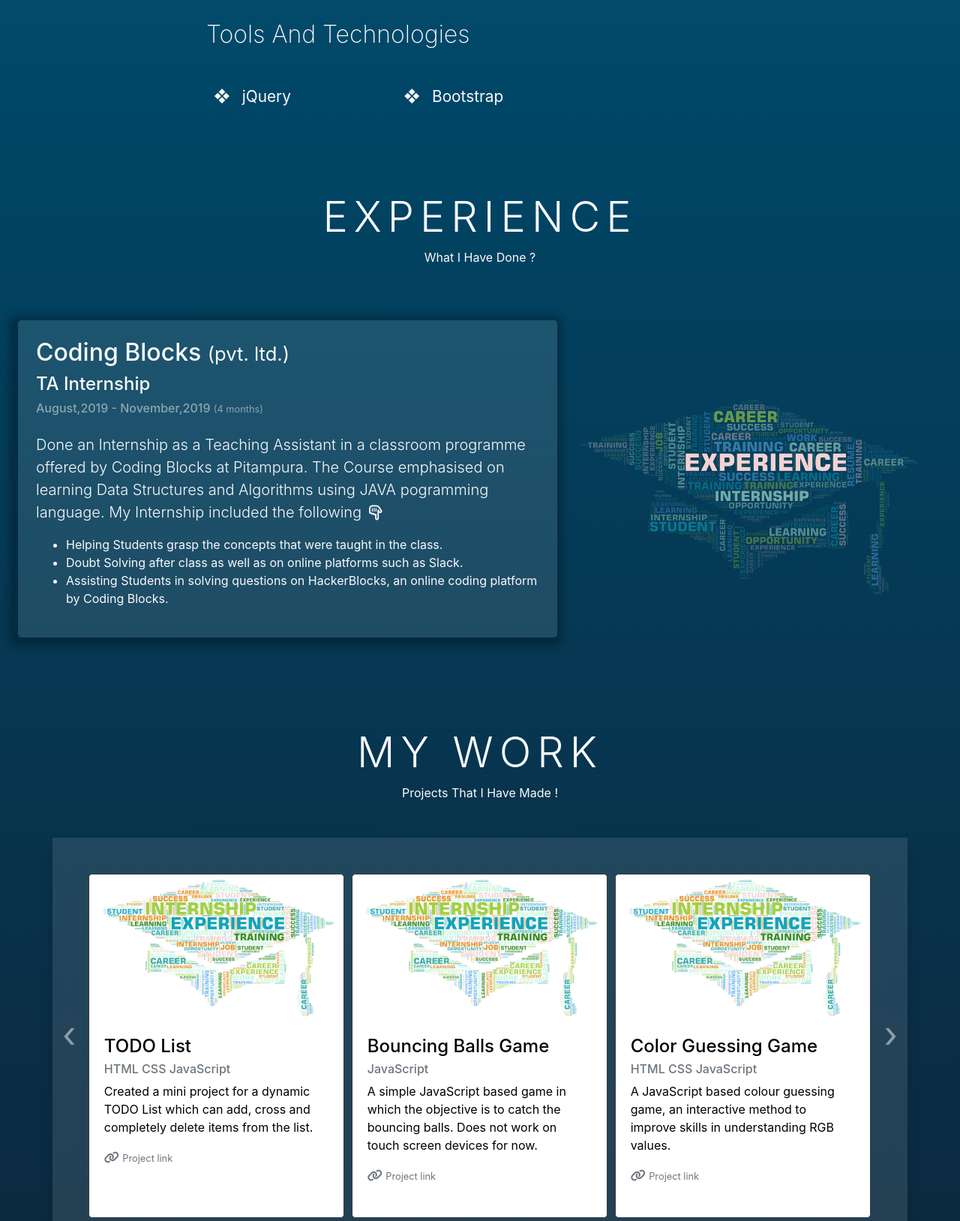
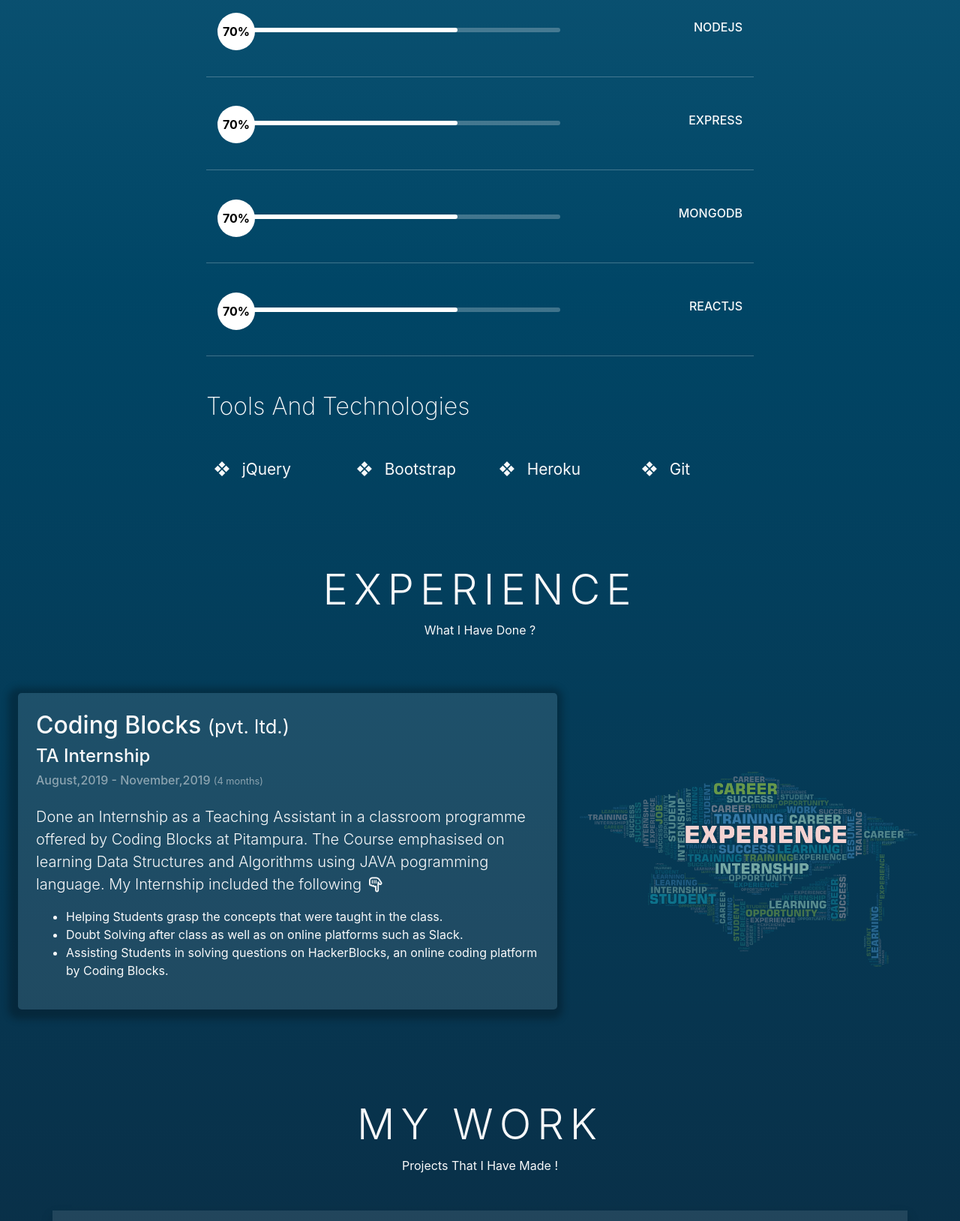
Before and after one commit to VIVEK-JAIN17/VIVEK-JAIN17.github.io, a website: page index.html in a window 1280 px wide. Shown: the part 2106-3734 px from the top of the page at 75% size. Drawn offline with nearby package versions, Linux system fonts and the light colour scheme.

Commit message:
update portfolio

```diff
--- a/index.html
+++ b/index.html
@@ -22,7 +22,7 @@
 
         <nav id="mainNavbar" class="navbar navbar-expand-lg navbar-dark py-md-3 fixed-top">
             <a class="navbar-brand" href="#">My Portfolio</a>
-            <a href="Resume.pdf" title="resume.pdf"
+            <a href="VivekJainResume2021.pdf" title="resume.pdf"
                 class="btn btn-outline-aqua rounded d-none d-lg-inline-block ml-lg-3">Resume</a>
             <button class="navbar-toggler" type="button" data-toggle="collapse" data-target="#navbarSupportedContent"
                 aria-controls="navbarSupportedContent" aria-expanded="false" aria-label="Toggle navigation">
@@ -53,7 +53,7 @@
                         <a href="#contact" class="nav-link"> Contact</a>
                     </li>
                     <li class="nav-item">
-                        <a href="Resume.pdf" class="nav-link d-lg-none"> Resume</a>
+                        <a href="VivekJainResume2021.pdf" class="nav-link d-lg-none"> Resume</a>
                     </li>
                 </ul>
             </div>
@@ -194,21 +194,70 @@
                             </div>
                         </div>
 
-                        <!-- <div class="container-fluid">
+                        <div class="container-fluid separate">
                             <div class="row my-4 py-4 align-items-center">
                                 <div class="col-md-8 order-2 order-md-1">
                                     <div class="skill-item">
                                         <div class="skill-bar rounded-pill">
-                                            <span class="span-circle">90%</span>
+                                            <span class="span-circle">70%</span>
                                             <div class="filled-bar rounded-pill"></div>
                                         </div>
                                     </div>
                                 </div>
                                 <div class="mb-4 mb-md-0 col-md-4 order-1 order-md-2 text-md-right">
-                                    <h6>another skill</h6>
+                                    <h6>NodeJS</h6>
                                 </div>
                             </div>
-                        </div> -->
+                        </div>
+
+                        <div class="container-fluid separate ">
+                            <div class="row my-4 py-4 align-items-center">
+                                <div class="col-md-8 order-2 order-md-1">
+                                    <div class="skill-item">
+                                        <div class="skill-bar rounded-pill">
+                                            <span class="span-circle">70%</span>
+                                            <div class="filled-bar rounded-pill"></div>
+                                        </div>
+                                    </div>
+                                </div>
+                                <div class="mb-4 mb-md-0 col-md-4 order-1 order-md-2 text-md-right">
+                                    <h6>Express</h6>
+                                </div>
+                            </div>
+                        </div>
+
+                        <div class="container-fluid separate">
+                            <div class="row my-4 py-4 align-items-center">
+                                <div class="col-md-8 order-2 order-md-1">
+                                    <div class="skill-item">
+                                        <div class="skill-bar rounded-pill">
+                                            <span class="span-circle">70%</span>
+                                            <div class="filled-bar rounded-pill"></div>
+                                        </div>
+                                    </div>
+                                </div>
+                                <div class="mb-4 mb-md-0 col-md-4 order-1 order-md-2 text-md-right">
+                                    <h6>mongodb</h6>
+                                </div>
+                            </div>
+                        </div>
+
+                        <div class="container-fluid separate">
+                            <div class="row my-4 py-4 align-items-center">
+                                <div class="col-md-8 order-2 order-md-1">
+                                    <div class="skill-item">
+                                        <div class="skill-bar rounded-pill">
+                                            <span class="span-circle">70%</span>
+                                            <div class="filled-bar rounded-pill"></div>
+                                        </div>
+                                    </div>
+                                </div>
+                                <div class="mb-4 mb-md-0 col-md-4 order-1 order-md-2 text-md-right">
+                                    <h6>reactjs</h6>
+                                </div>
+                            </div>
+                        </div>
+
                     </div>
                 </div>
 
@@ -222,19 +271,24 @@
                         <h2 class="text-wt-200 my-5">Tools And Technologies</h2>
 
                         <div class="row justify-content-start align-items-center">
-                            <div class="col-6 col-md-4">
+                            <div class="col-6 col-md-3">
                                 <ul class="TnT">
                                     <li class="">jQuery</li>
-                                    <!--<li class="">Bootstrap</li>
-                                    <li class="">SQL</li> -->
                                 </ul>
                             </div>
-                            <div class="col-6 col-md-4">
+                            <div class="col-6 col-md-3">
                                 <ul class="TnT">
                                     <li class="">Bootstrap</li>
-                                    <!--<li class="">React JS</li>
-                                    <li class="">Angular JS</li>
-                                    <li class="">Node JS</li> -->
+                                </ul>
+                            </div>
+                            <div class="col-6 col-md-3">
+                                <ul class="TnT">
+                                    <li class="">Heroku</li>
+                                </ul>
+                            </div>
+                            <div class="col-6 col-md-3">
+                                <ul class="TnT">
+                                    <li class="">Git</li>
                                 </ul>
                             </div>
                         </div>
@@ -259,7 +313,8 @@
                     <p class="lead pt-3">Done an Internship as a Teaching Assistant in a classroom programme offered by
                         Coding Blocks at Pitampura. The Course emphasised on learning Data Structures and Algorithms
                         using JAVA pogramming language. My Internship included the following
-                        <i class="fa fa-hand-pointer-o fa-rotate-180  ml-1" aria-hidden="true"></i></p>
+                        <i class="fa fa-hand-pointer-o fa-rotate-180  ml-1" aria-hidden="true"></i>
+                    </p>
                     <ul class="hand-right">
                         <li>Helping Students grasp the concepts that were taught in the class.</li>
                         <li>Doubt Solving after class as well as on online platforms such as Slack.</li>
@@ -301,33 +356,88 @@
                 <div class="row-justify-content-center align-items-center">
                     <div class="owl-carousel owl-theme">
                         <div class="item">
-                            <div class="card border-dark rounded-lg"><img src="Images/Work2.png" alt="project Image 1"
-                                    class="img-fluid card-img-top">
+                            <div class="card border-dark rounded-lg"><img src="Images/Work2.png"
+                                    alt="placeholder Image 4" class="img-fluid card-img-top">
                                 <div class="card-body">
-                                    <h4 class="card-title">TODO List</h4>
+                                    <h4 class="card-title">YelpCampApp</h4>
                                     <h5 class="d-none">blank</h5>
-                                    <h6 class="card-subtitle text-muted pb-2">HTML CSS JavaScript</h6>
-                                    <p class="card-text">Created a mini project for a dynamic TODO List which can add,
-                                        cross and completely delete items from the list.
+                                    <h6 class="card-subtitle text-muted pb-2">Express Node MongoDB</h6>
+                                    <p class="card-text">A Web application that let's users post 'campgrounds' on the
+                                        app. Worked on User Authentication and Authorisation, RESTful APIs and Cloud
+                                        (Heroku).
                                     </p>
-                                    <a href="https://vivek-jain17.github.io/todoList/" target="_blank"
-                                        class="text-secondary"> <i class="fa fa-link"></i>
+                                    <a href="https://yelpcampapp.herokuapp.com" target="_blank" class="text-secondary">
+                                        <i class="fa fa-link"></i>
                                         <small>Project link</small></a>
                                 </div>
                             </div>
                         </div>
                         <div class="item">
-                            <div class="card border-dark rounded-lg"><img src="Images/Work2.png" alt="project Image 2"
+                            <div class="card border-dark rounded-lg"><img src="Images/Work2.png" alt="placeholder Image"
                                     class="img-fluid card-img-top">
                                 <div class="card-body">
-                                    <h4 class="card-title">Bouncing Balls Game</h4>
+                                    <h4 class="card-title">Blog App</h4>
                                     <h5 class="d-none">blank</h5>
-                                    <h6 class="card-subtitle text-muted pb-2">JavaScript</h6>
-                                    <p class="card-text">A simple JavaScript based game in which the objective is to
-                                        catch the bouncing balls. Does not work on touch screen devices for now.
+                                    <h6 class="card-subtitle text-muted pb-2">Express Node MongoDB</h6>
+                                    <p class="card-text">A web application that let's users post 'Blogs' on the app.
+                                        Supports User Authntication and CRUD operations via MongoDB.
                                     </p>
-                                    <a href="https://vivek-jain17.github.io/bounceBalls/" target="_blank"
-                                        class="text-secondary"> <i class="fa fa-link"></i>
+                                    <a href="https://github.com/vivek-jain17/BlogApp" target="_blank"
+                                        class="text-secondary nav-link p-0">
+                                        <i class="fa fa-link"></i>
+                                        <small>Project link</small></a>
+                                </div>
+                            </div>
+                        </div>
+                        <div class="item">
+                            <div class="card border-dark rounded-lg"><img src="Images/Work2.png" alt="placeholder Image"
+                                    class="img-fluid card-img-top">
+                                <div class="card-body">
+                                    <h4 class="card-title">Movie App</h4>
+                                    <h5 class="d-none">blank</h5>
+                                    <h6 class="card-subtitle text-muted pb-2">Express Node EJS</h6>
+                                    <p class="card-text">A simple web application that uses OMDb API to fetch data of
+                                        Movies/TV-shows and displays them to user in an Interactive format. Supports
+                                        search operation.
+                                    </p>
+                                    <a href="https://github.com/vivek-jain17/MovieApp" target="_blank"
+                                        class="text-secondary nav-link p-0">
+                                        <i class="fa fa-link"></i>
+                                        <small>Project link</small></a>
+                                </div>
+                            </div>
+                        </div>
+                        <div class="item">
+                            <div class="card border-dark rounded-lg"><img src="Images/Work2.png" alt="placeholder Image"
+                                    class="img-fluid card-img-top">
+                                <div class="card-body">
+                                    <h4 class="card-title">Expensify</h4>
+                                    <h5 class="d-none">blank</h5>
+                                    <h6 class="card-subtitle text-muted pb-2">ReactJS Redux</h6>
+                                    <p class="card-text">A React application that let's users add several 'expenses' and
+                                        manages them for users. Users can also put a special 'note' regarding expense.
+                                    </p>
+                                    <a href="https://github.com/vivek-jain17/Expensify" target="_blank"
+                                        class="text-secondary nav-link p-0">
+                                        <i class="fa fa-link"></i>
+                                        <small>Project link</small></a>
+                                </div>
+                            </div>
+                        </div>
+                        <div class="item">
+                            <div class="card border-dark rounded-lg"><img src="Images/Work2.png" alt="placeholder Image"
+                                    class="img-fluid card-img-top">
+                                <div class="card-body">
+                                    <h4 class="card-title">Indecision App</h4>
+                                    <h5 class="d-none">blank</h5>
+                                    <h6 class="card-subtitle text-muted pb-2">ReactJS SCSS</h6>
+                                    <p class="card-text">A simple React application that takes in several to-do items
+                                        and then picks one of them at random. Users can either remove a particular item
+                                        or all the items in the list.
+                                    </p>
+                                    <a href="https://github.com/vivek-jain17/IndecisionApp" target="_blank"
+                                        class="text-secondary nav-link p-0">
+                                        <i class="fa fa-link"></i>
                                         <small>Project link</small></a>
                                 </div>
                             </div>
@@ -348,54 +458,6 @@
                                 </div>
                             </div>
                         </div>
-                        <div class="item">
-                            <div class="card border-dark rounded-lg"><img src="Images/Work2.png"
-                                    alt="placeholder Image 4" class="img-fluid card-img-top">
-                                <div class="card-body">
-                                    <h4 class="card-title">YelpCampApp</h4>
-                                    <h5 class="d-none">blank</h5>
-                                    <h6 class="card-subtitle text-muted pb-2">Express Node MongoDB</h6>
-                                    <p class="card-text">A Web application built upon ExpressJS and NodeJS and uses
-                                        MongoDB for database storage. Supports User Authentication and RESTful APIs.
-                                    </p>
-                                    <a href="https://yelpcampapp.herokuapp.com" target="_blank"
-                                        class="text-secondary">
-                                        <i class="fa fa-link"></i>
-                                        <small>Project link</small></a>
-                                </div>
-                            </div>
-                        </div>
-                        <!-- <div class="item">
-                            <div class="card border-dark rounded-lg"><img src="Images/Work2.png" alt="placeholder Image"
-                                    class="img-fluid card-img-top">
-                                <div class="card-body">
-                                    <h4 class="card-title">project 5</h4>
-                                    <p class="card-text">Lorem ipsum dolor sit amet consectetur adipisicing elit.
-                                        Quas dicta similique laudantium eum sapiente. Laboriosam est fuga suscipit
-                                        obcaecati fugiat?
-                                    </p>
-                                    <a href="#" target="_blank" class="text-secondary nav-link p-0 disabled">
-                                        <i class="fa fa-link"></i>
-                                        <small>Project link</small></a>
-                                </div>
-                            </div>
-                        </div> -->
-                        <!-- <div class="item">
-                            <div class="card border-dark rounded-lg"><img src="Images/Work2.png" alt="placeholder Image"
-                                    class="img-fluid card-img-top">
-                                <div class="card-body">
-                                    <h4 class="card-title">project 6</h4>
-                                    <p class="card-text">Lorem ipsum dolor sit amet consectetur adipisicing elit.
-                                        Quas dicta similique laudantium eum sapiente. Laboriosam est fuga suscipit
-                                        obcaecati fugiat?
-                                    </p>
-                                    <a href="#" target="_blank" class="text-secondary nav-link p-0 disabled">
-                                        <i class="fa fa-link"></i>
-                                        <small>Project link</small></a>
-                                </div>
-                            </div>
-                        </div> -->
-
                     </div>
                 </div>
             </div>
```
Also changed, not shown: 2 other files.
